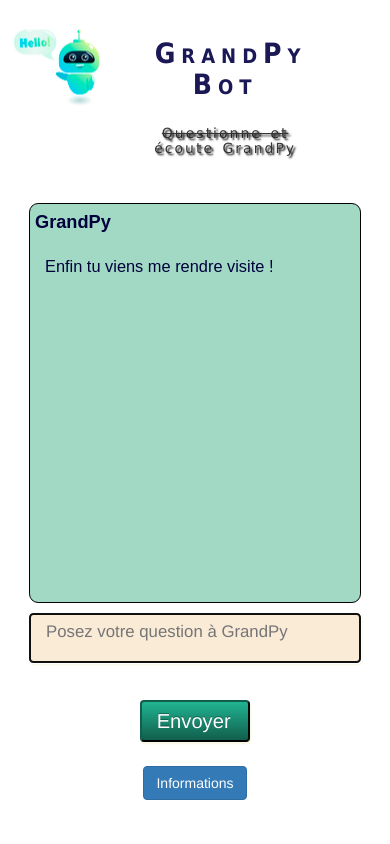
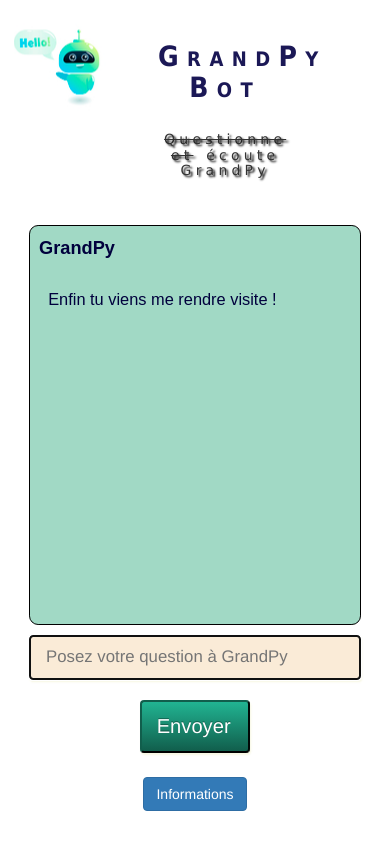
Before and after one commit to clemenceclaireR/GrandPyBot, a Flask app: page / in a window 390 px wide. Run offline with Flask 2, Linux system fonts and the light colour scheme; some libraries are stand-ins or nearby versions.

Commit message:
update css

```diff
--- a/app/static/css/style.css
+++ b/app/static/css/style.css
@@ -16,32 +16,32 @@ header {
     height: 100px;
 }
 
-
-#headline {
-    font-size: 1em;
-    font-family: "Lucida Sans Unicode", "Lucida Grande", sans-serif;
-    text-shadow: 2px 2px 2px #000000;
-    letter-spacing: 2px;
-    word-spacing: 2px;
-}
-
 #title {
-    padding: 5px 5px 5px 5px;
+    padding: 0.3em 0.3em 0.3em 0.3em;
     font-size: 2em;
     font-weight: bold;
     font-family: Tahoma, Geneva, sans-serif;
-    letter-spacing: 6px;
-    word-spacing: 1.6px;
+    letter-spacing: 0.3em;
+    word-spacing: 0.3em;
     color: #1b1856;
     text-decoration: none solid rgb(68, 68, 68);
     font-style: normal;
     font-variant: small-caps;
 }
 
-/* Chat */
+#headline {
+    font-size: 1em;
+    font-family: "Lucida Sans Unicode", "Lucida Grande", sans-serif;
+    text-shadow: 0.15em 0.15em 0.15em #000000;
+    letter-spacing: 0.3em;
+    word-spacing: 0.3em;
+}
+
+
+/* Chat window and its components */
 
 #chatwindow, #ajax-loader, .user, .map, .grandpybot, #chatform, input {
-    border-radius: 1px;
+    border-radius: 0.1em;
 }
 
 #chatwindow, .map {
@@ -49,13 +49,12 @@ header {
 }
 
 #chatwindow {
-    opacity: 1;
     background-color: #a1d9c5;
     height: 20em;
     margin: 1.2em 1em 1em 0;
     overflow: auto;
     font-size: 1.3em;
-    font-family: arial;
+    font-family: arial, serif;
     border-radius: 0.5em;
 }
 
@@ -91,32 +90,25 @@ header {
 
 input, .user {
     background-color: antiquewhite;
-    padding: 5px;
+    padding: 0.5em;
     color: #520b52;
     box-shadow: 1px 2px 2px rgba(245,245,220,.8);
     border-radius: 0.2em;
-    /*border: solid 0.1em darkslategrey;*/
 }
 
-/*input, .user, .user_title {
-    border: solid 0.1em darkslategrey;
-}
-
- */
-
 input, .grandpybot {
-    padding: 5px;
+    padding: 0.5em;
     color: #00003d;
 }
 
 .grandpybot_title {
-    padding: 5px;
+    padding: 0.5em;
     font-weight: bold;
     color: #00003d;
 }
 
 .user_title {
-    padding: 5px;
+    padding: 0.5em;
     font-weight: bold;
     text-align: right;
     position: relative;
@@ -128,9 +120,6 @@ input, .grandpybot {
     font-size: 1.3em;
 }
 
-input {
-    padding: 5px;
-}
 
 #submit {
     /* got on https://charliepark.org/bootstrap_buttons */
@@ -149,12 +138,9 @@ input {
   text-shadow: 0 -1px 0 rgba(0, 0, 0, 0.33);
   -webkit-font-smoothing: antialiased;
 }
-/* Footer zone */
+
+/* Footer and its component */
 footer {
-    /*
-    padding: 3em 0 1em 0;
-    */
-
 }
 
 #button_info {
@@ -180,18 +166,6 @@ footer {
 
 /* small devices like smartphones */
 @media all and (max-width: 480px) {
-    /* Header zone */
-    #logo {
-        background-position: center; /* accordingly to bootstrap grid */
-        background-image: url("../img/logo_bot.png");
-        background-repeat: no-repeat;
-        height: 100px;
-    }
-
-    #user_query {
-        padding-bottom: 1em;
-        margin-bottom: 1em;
-    }
 
     #submit {
         font-size: 1.2em;
@@ -201,10 +175,6 @@ footer {
     #chatwindow {;
         height: 440px;
         margin: 0;
-    }
-
-    #title_catchphrase {
-
     }
 
      .user, .grandpybot {
```
Also changed, not shown: app/parser/fr_stop_words.json (+1 -1 lines).
